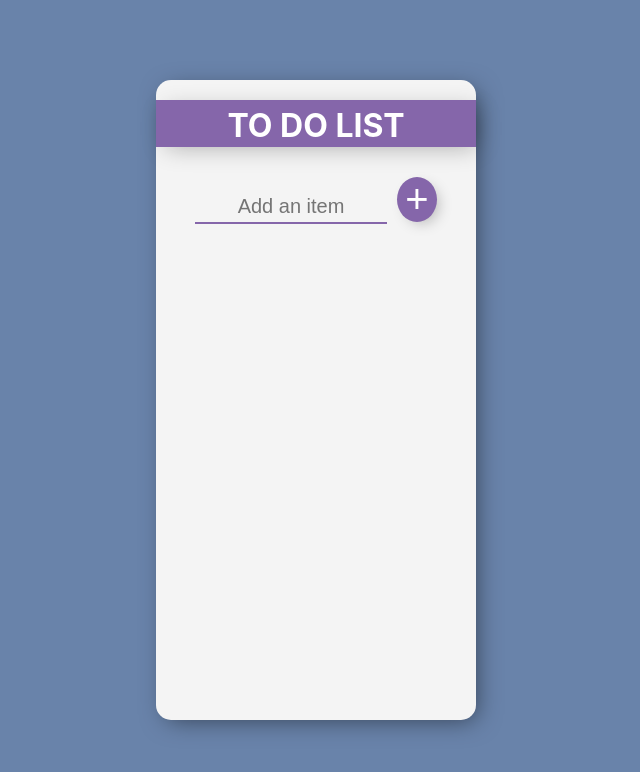
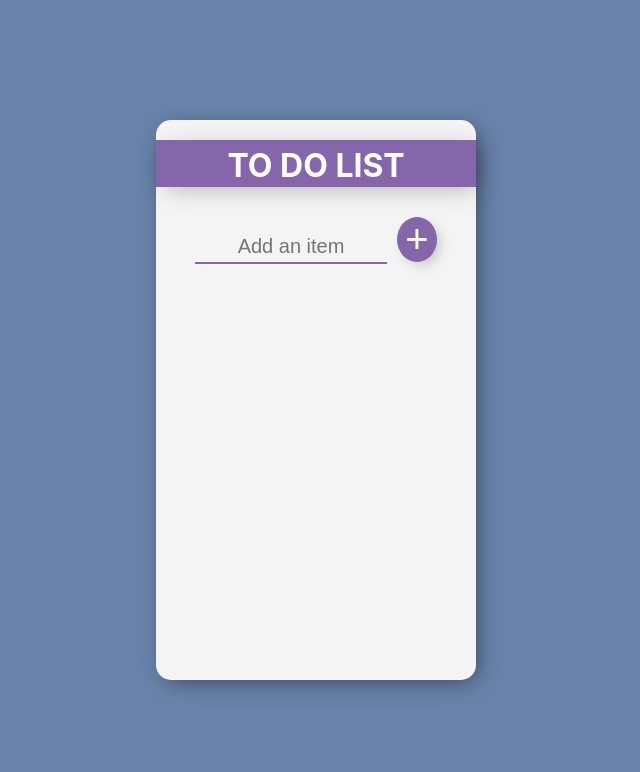
Before and after one commit to priyank-ayron/todo_app, a React (Create React App) app: page / in a window 1280 px wide. Shown: the top 772 px of the page, without its empty margins (324-964 px from the left). Built offline with nearby package versions, Linux system fonts and the light colour scheme.

Commit message:
width adjustments

```diff
--- a/src/App.css
+++ b/src/App.css
@@ -14,8 +14,9 @@
   height: auto;
 }
 .center_div {
-  width: 25%;
-  min-height: 80vh;
+  min-width: 40vh;
+  max-width: 75%;
+  min-height: 70vh;
   background-color: #f4f4f4;
   box-shadow: 5px 5px 25px -5px rgba(0, 0, 0, 0.5);
   border-radius: 15px;
```
